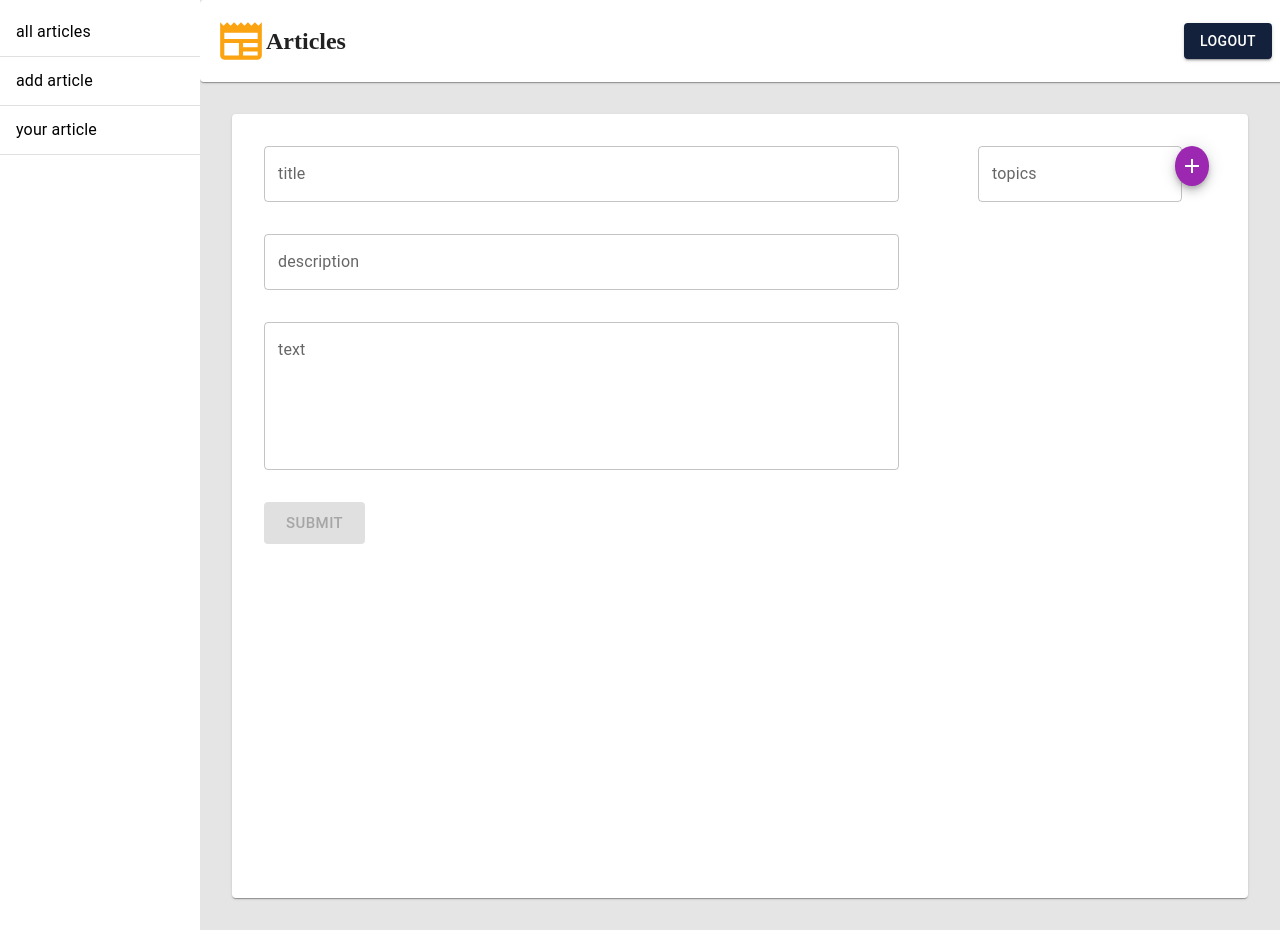
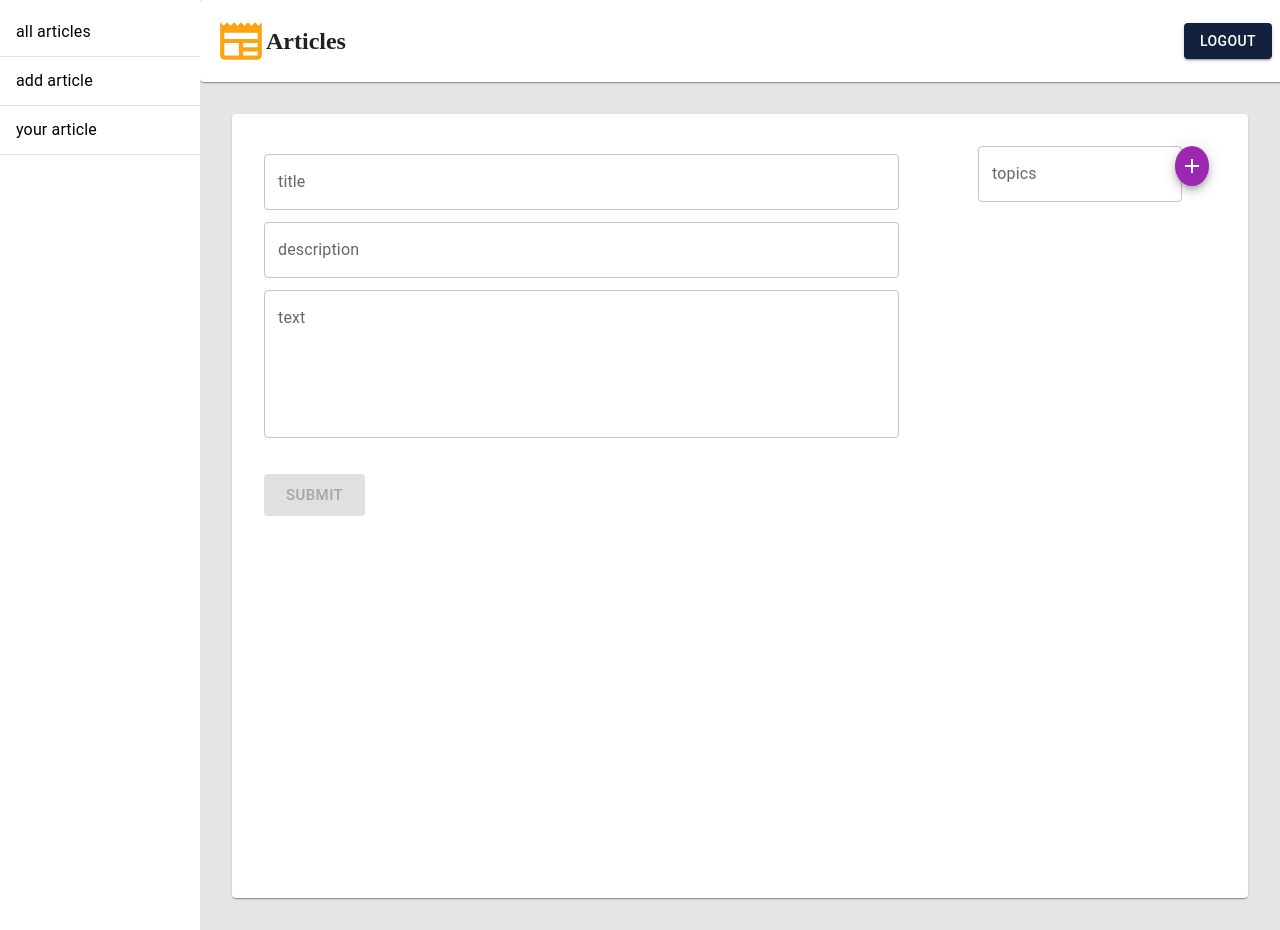
Before and after one commit to famiranii/article-next, a Next.js app: page /articles/add-article in a window 1280 px wide. Shown: the top 930 px of the page. Built offline with nearby package versions, Linux system fonts and the light colour scheme.

Commit message:
end of form validation in add article

```diff
--- /dev/null
+++ b/components/inputs/AddArticleInput.js
@@ -0,0 +1,56 @@
+import { useReducer, useEffect } from "react";
+import { TextField } from "@mui/material";
+import validator from "../validator/Validator";
+
+const inputReducer = (state, action) => {
+  switch (action.type) {
+    case "CHANGE":
+      return {
+        value: action.value,
+        isValid: validator(action.value, action.validation),
+      };
+    default:
+      return state;
+  }
+};
+
+function AddArticleInput({
+  id,
+  minRows,
+  validation,
+  getInputInfo,
+  placeHolder,
+}) {
+  const [mainInput, dispatch] = useReducer(inputReducer, {
+    value: "",
+    isValid: true,
+  });
+  const inputHandler = (e) => {
+    dispatch({
+      type: "CHANGE",
+      value: e.target.value,
+      isValid: true,
+      validation,
+    });
+  };
+  const { value, isValid } = mainInput;
+  useEffect(() => {
+    getInputInfo(id, value, isValid);
+    // eslint-disable-next-line react-hooks/exhaustive-deps
+  }, [value]);
+  return (
+    <TextField
+      label={id}
+      color="navyBlue"
+      fullWidth
+      minRows={minRows}
+      multiline
+      margin="dense"
+      placeholder={placeHolder}
+      error={!mainInput.isValid}
+      onChange={inputHandler}
+    />
+  );
+}
+
+export default AddArticleInput;
--- a/pages/articles/add-article/index.js
+++ b/pages/articles/add-article/index.js
@@ -5,70 +5,50 @@ import { TextField, Box, Paper } from "@mui/material";
 import Topics from "@/components/add-article/Topics";
 import Notification from "@/components/notifications/Notification";
 import SubmitBtn from "@/components/buttons/SubmitBtn";
-
-const reducer = (state, action) => {
-  switch (action.type) {
-    case "SET_TITLE":
-      return { ...state, title: action.payload };
-    case "SET_DESCRIPTION":
-      return { ...state, description: action.payload };
-    case "SET_TEXT":
-      return { ...state, text: action.payload };
-    case "SET_SLUGS":
-      return { ...state, topics: action.payload };
-    default:
-      return state;
-  }
-};
+import AddArticleInput from "@/components/inputs/AddArticleInput";
+import UseForm from "@/components/hook/useForm";
+import { minValidator } from "@/components/validator/Rules";
 
 function Index() {
-  let initialEmail = "";
-  if (typeof window !== "undefined") {
-    initialEmail = localStorage.getItem("articlesEmail") || "";
-  }
-  const [state, dispatch] = useReducer(reducer, {
-    email: initialEmail || "",
-    title: "",
-    description: "",
-    text: "",
-    topics: [],
-  });
   const [status, setStatus] = useState("none");
+  const [topics, setTopics] = useState([]);
+  const [formState, getInputInfo] = UseForm(
+    {
+      title: { value: "", isValid: false },
+      description: { value: "", isValid: false },
+      text: { value: "", isValid: false },
+    },
+    false
+  );
+  console.log(formState);
 
-  const dispatchTitle = (e) => {
-    dispatch({ type: "SET_TITLE", payload: e.target.value });
-  };
-  const dispatchDescription = (e) => {
-    dispatch({ type: "SET_DESCRIPTION", payload: e.target.value });
-  };
-  const dispatchText = (e) => {
-    dispatch({ type: "SET_TEXT", payload: e.target.value });
-  };
-  const dispatchTopic = (e) => {
-    const topics = state.topics.slice();
-    topics.push(e);
-    dispatch({ type: "SET_SLUGS", payload: topics });
+  const dispatchTopic = (topic) => {
+    setTopics([...topics, topic]);
   };
   const removeTopic = (deletedTopic) => {
-    const newTopics = state.topics.filter((topic) => topic !== deletedTopic);
-    dispatch({ type: "SET_SLUGS", payload: newTopics });
+    const newTopics = topics.filter((topic) => topic !== deletedTopic);
+    setTopics(newTopics);
   };
+
   const submitForm = async () => {
     setStatus("loading");
+    const completeForm = {
+      email: localStorage.getItem("articlesEmail"),
+      title: formState.inputValue.title.value,
+      description: formState.inputValue.description.value,
+      text: formState.inputValue.text.value,
+      topics,
+    };
     try {
       const response = await fetch("../api/articleHandler", {
         method: "POST",
         headers: {
           "Content-Type": "application/json",
         },
-        body: JSON.stringify(state),
+        body: JSON.stringify(completeForm),
       });
       if (response.ok) {
         setStatus("success");
-        state.title = "";
-        state.description = "";
-        state.text = "";
-        state.topics = [];
       } else {
         console.error("POST request failed");
         setStatus("error");
@@ -83,44 +63,41 @@ function Index() {
       <Paper className={styles.container}>
         <Box className={styles.form} component="form">
           <Box width={2 / 3}>
-            <Box sx={{ display: "flex" }}>
-              <TextField
-                label="title"
-                color="navyBlue"
-                fullWidth
-                onChange={dispatchTitle}
-                value={state.title}
-              />
-            </Box>
-            <TextField
-              label="description"
-              color="navyBlue"
-              fullWidth
-              sx={{ marginY: 4 }}
+            <AddArticleInput
+              id="title"
               minRows={1}
-              multiline
-              onChange={dispatchDescription}
-              value={state.description}
+              placeHolder="minimum length is 10"
+              getInputInfo={getInputInfo}
+              validation={[minValidator(10)]}
             />
-            <TextField
-              label="text"
-              color="navyBlue"
-              fullWidth
+            <AddArticleInput
+              id="description"
+              minRows={1}
+              placeHolder="minimum length is 25"
+              getInputInfo={getInputInfo}
+              validation={[minValidator(25)]}
+            />
+            <AddArticleInput
+              id="text"
               minRows={5}
-              multiline
-              onChange={dispatchText}
-              value={state.text}
+              placeHolder="minimum length is 200"
+              getInputInfo={getInputInfo}
+              validation={[minValidator(200)]}
             />
           </Box>
           <Box width={1 / 4}>
             <Topics
               dispatchTopic={dispatchTopic}
-              topics={state.topics}
+              topics={topics}
               removeTopic={removeTopic}
             />
           </Box>
         </Box>
-        <SubmitBtn status={status} submitForm={submitForm} />
+        <SubmitBtn
+          status={status}
+          submitForm={submitForm}
+          disabled={formState.isFormValid}
+        />
 
         {status === "success" && (
           <Notification type={status} text="your article added successfully" />
```
